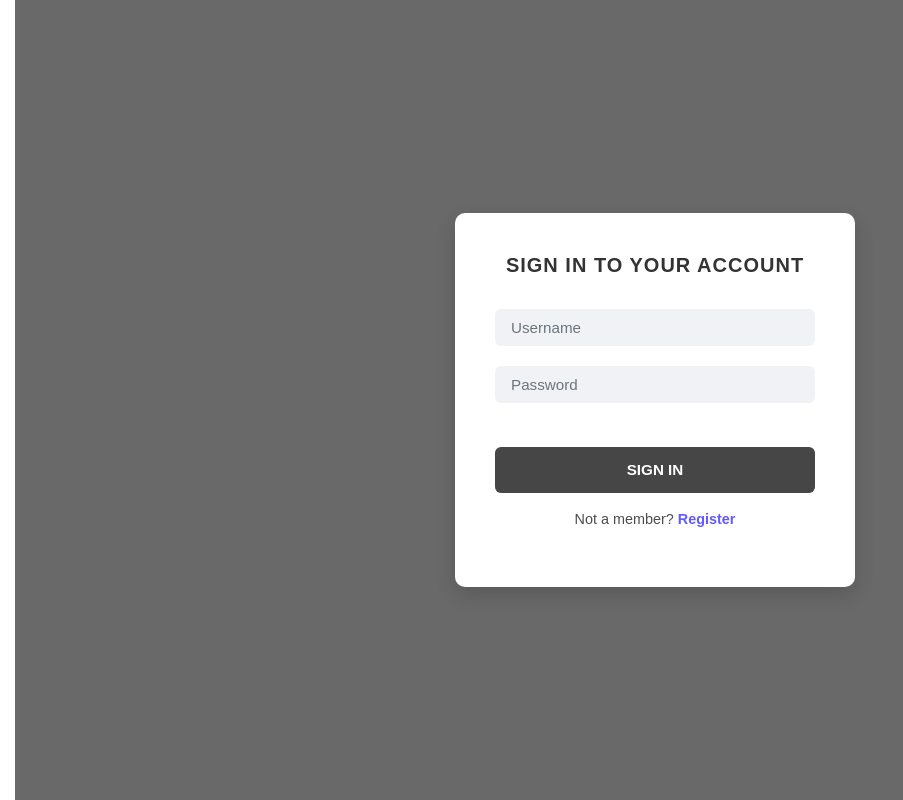
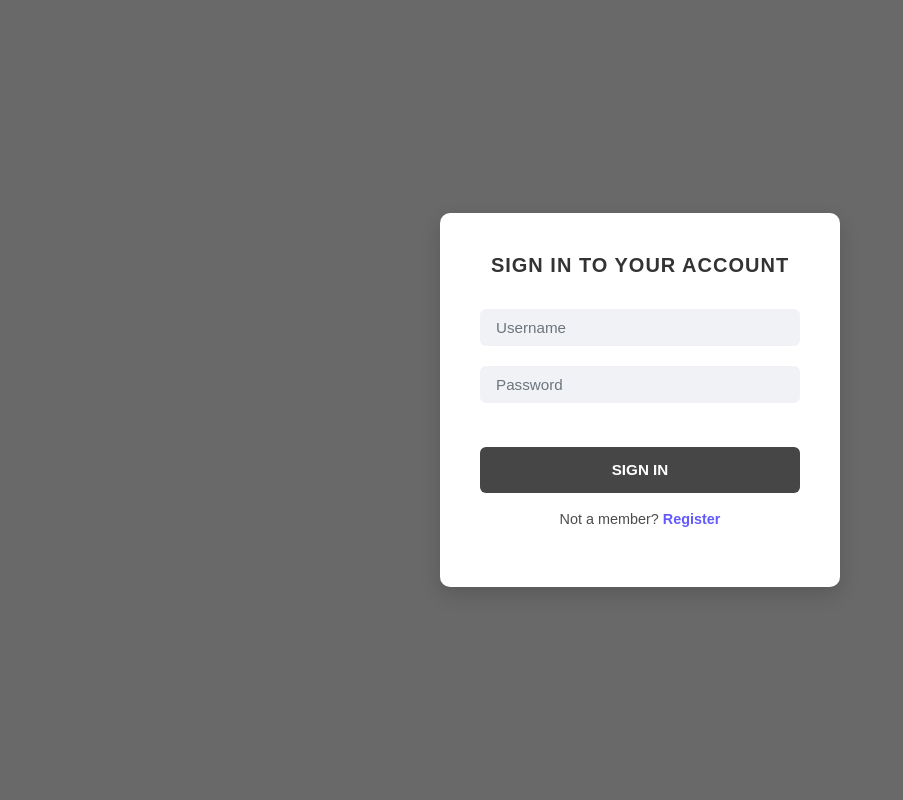
Before and after one commit to rafi99-bat/employeemanagerapp, an Angular app: page /login in a window 1280 px wide. Shown: the whole page, without its empty margins (0-903 px from the left). Built offline with nearby package versions, Linux system fonts and the light colour scheme.

Commit message:
Fixed unnecessary padding in login page

```diff
--- a/src/app/app.component.html
+++ b/src/app/app.component.html
@@ -60,7 +60,4 @@
     </div>
 </nav>
 
-
-<div class="container-fluid">
-  <router-outlet></router-outlet>
-</div>
+<router-outlet></router-outlet>
```
